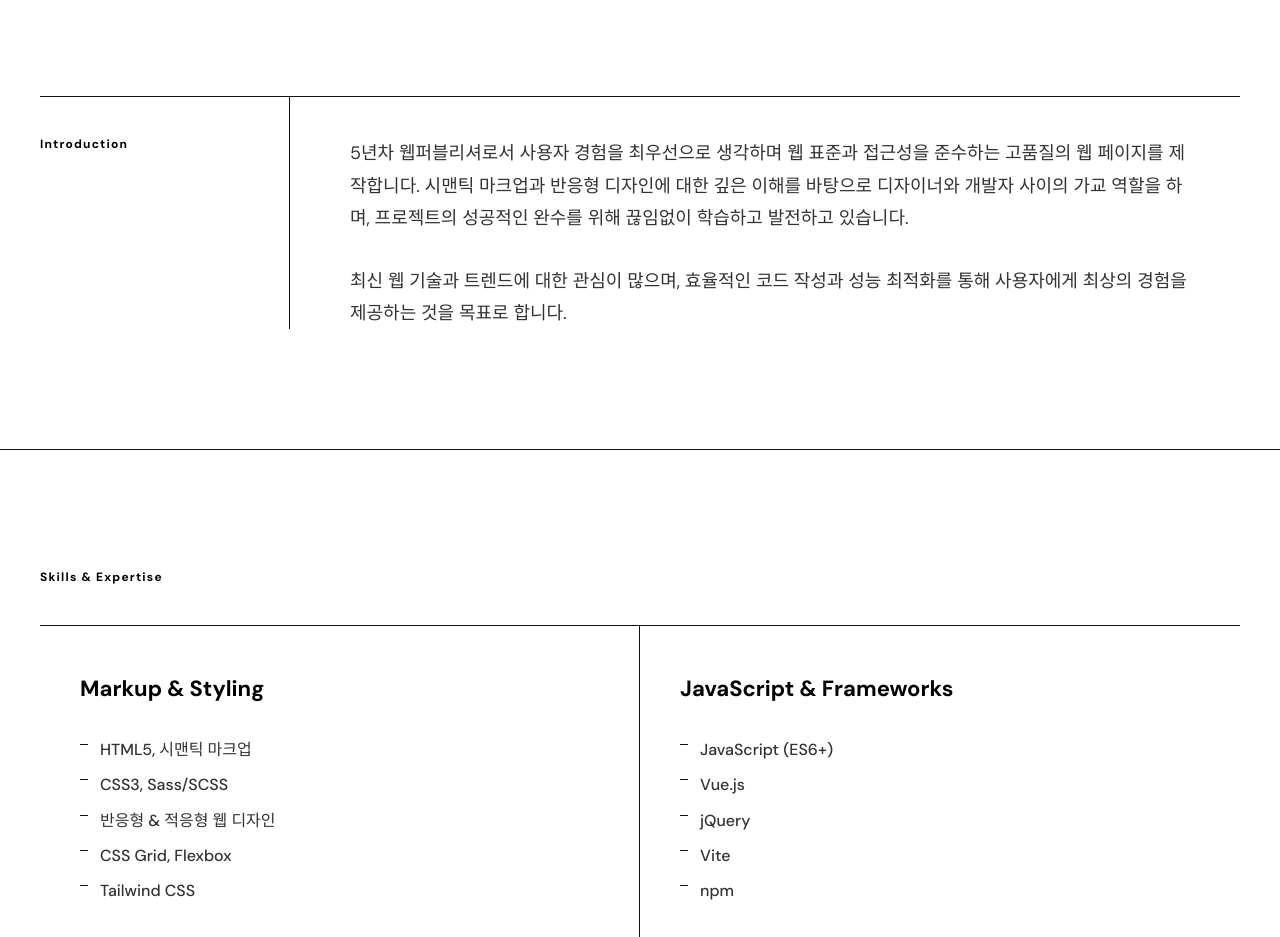
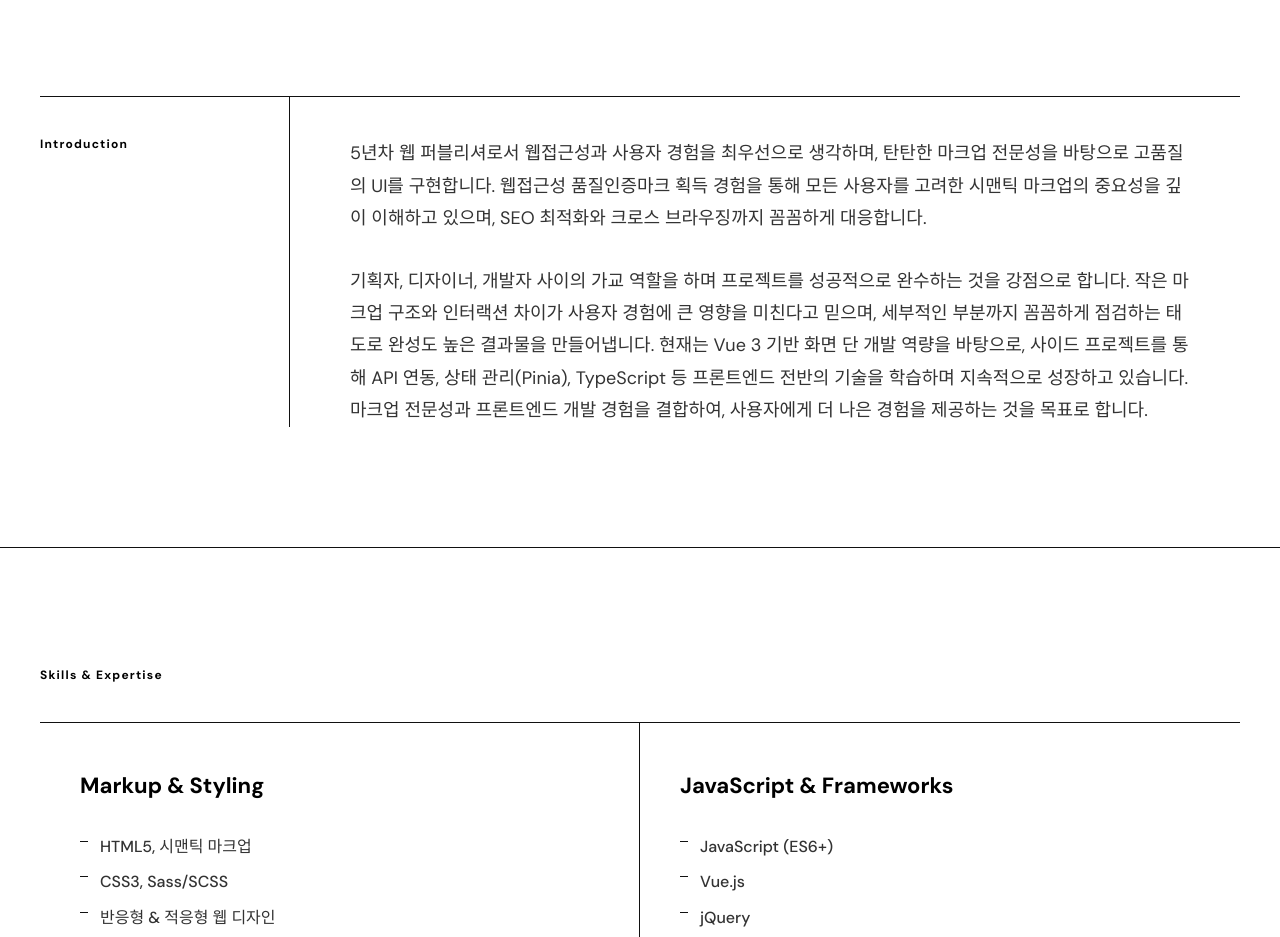
Before and after one commit to juicekang/portfolio-2025, a Vue app: page /about in a window 1280 px wide. Shown: the part 920-1857 px from the top of the page. Built offline with nearby package versions, Linux system fonts and the light colour scheme; a web font is replaced by a local one.

Commit message:
자기소개 내용 추가

```diff
--- a/src/views/AboutView.vue
+++ b/src/views/AboutView.vue
@@ -54,14 +54,19 @@
           </div>
           <div class="intro-content">
             <p class="intro-text">
-              5년차 웹퍼블리셔로서 사용자 경험을 최우선으로 생각하며 웹 표준과 접근성을 준수하는
-              고품질의 웹 페이지를 제작합니다. 시맨틱 마크업과 반응형 디자인에 대한 깊은 이해를
-              바탕으로 디자이너와 개발자 사이의 가교 역할을 하며, 프로젝트의 성공적인 완수를 위해
-              끊임없이 학습하고 발전하고 있습니다.
+              5년차 웹 퍼블리셔로서 웹접근성과 사용자 경험을 최우선으로 생각하며, 탄탄한 마크업
+              전문성을 바탕으로 고품질의 UI를 구현합니다. 웹접근성 품질인증마크 획득 경험을 통해
+              모든 사용자를 고려한 시맨틱 마크업의 중요성을 깊이 이해하고 있으며, SEO 최적화와
+              크로스 브라우징까지 꼼꼼하게 대응합니다.
             </p>
             <p class="intro-text">
-              최신 웹 기술과 트렌드에 대한 관심이 많으며, 효율적인 코드 작성과 성능 최적화를 통해
-              사용자에게 최상의 경험을 제공하는 것을 목표로 합니다.
+              기획자, 디자이너, 개발자 사이의 가교 역할을 하며 프로젝트를 성공적으로 완수하는 것을
+              강점으로 합니다. 작은 마크업 구조와 인터랙션 차이가 사용자 경험에 큰 영향을 미친다고
+              믿으며, 세부적인 부분까지 꼼꼼하게 점검하는 태도로 완성도 높은 결과물을 만들어냅니다.
+              현재는 Vue 3 기반 화면 단 개발 역량을 바탕으로, 사이드 프로젝트를 통해 API 연동, 상태
+              관리(Pinia), TypeScript 등 프론트엔드 전반의 기술을 학습하며 지속적으로 성장하고
+              있습니다. 마크업 전문성과 프론트엔드 개발 경험을 결합하여, 사용자에게 더 나은 경험을
+              제공하는 것을 목표로 합니다.
             </p>
           </div>
         </div>
```
